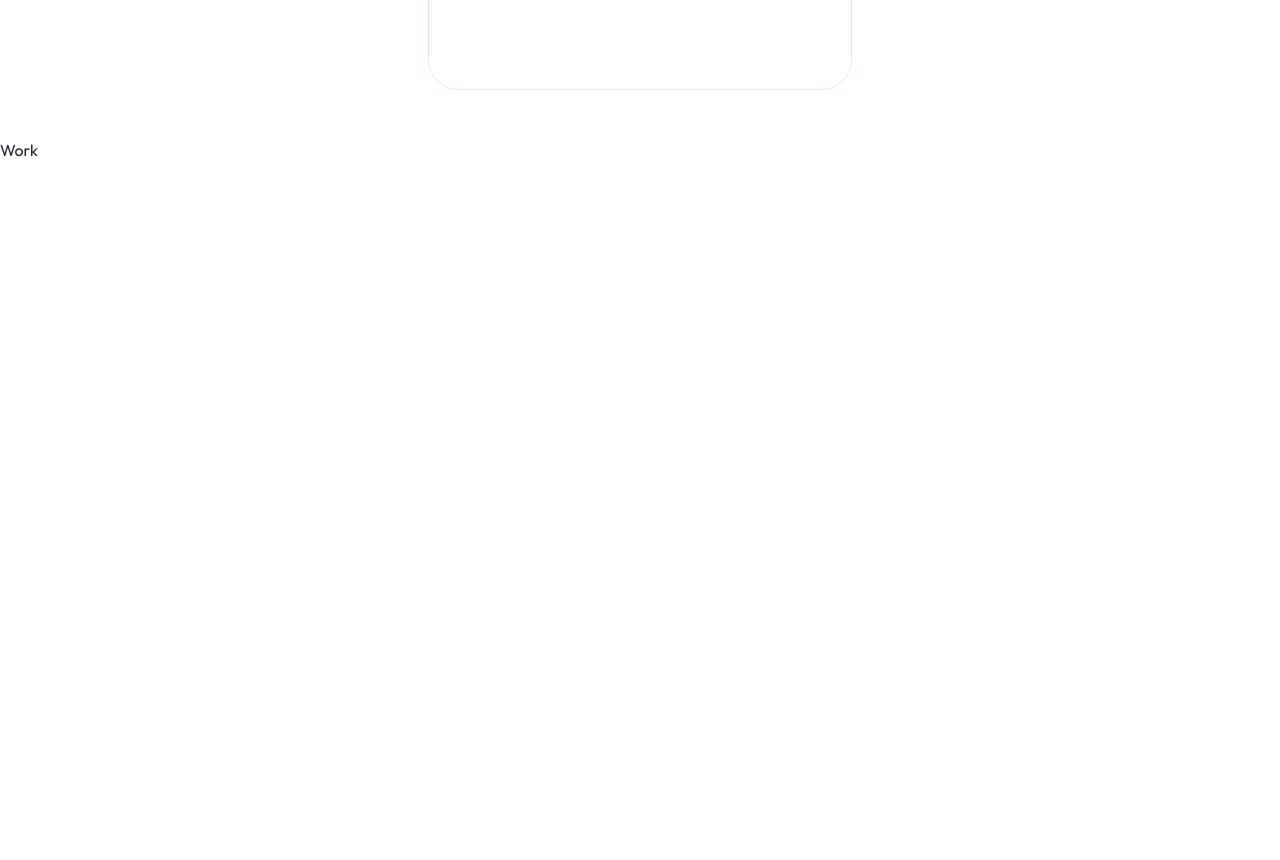
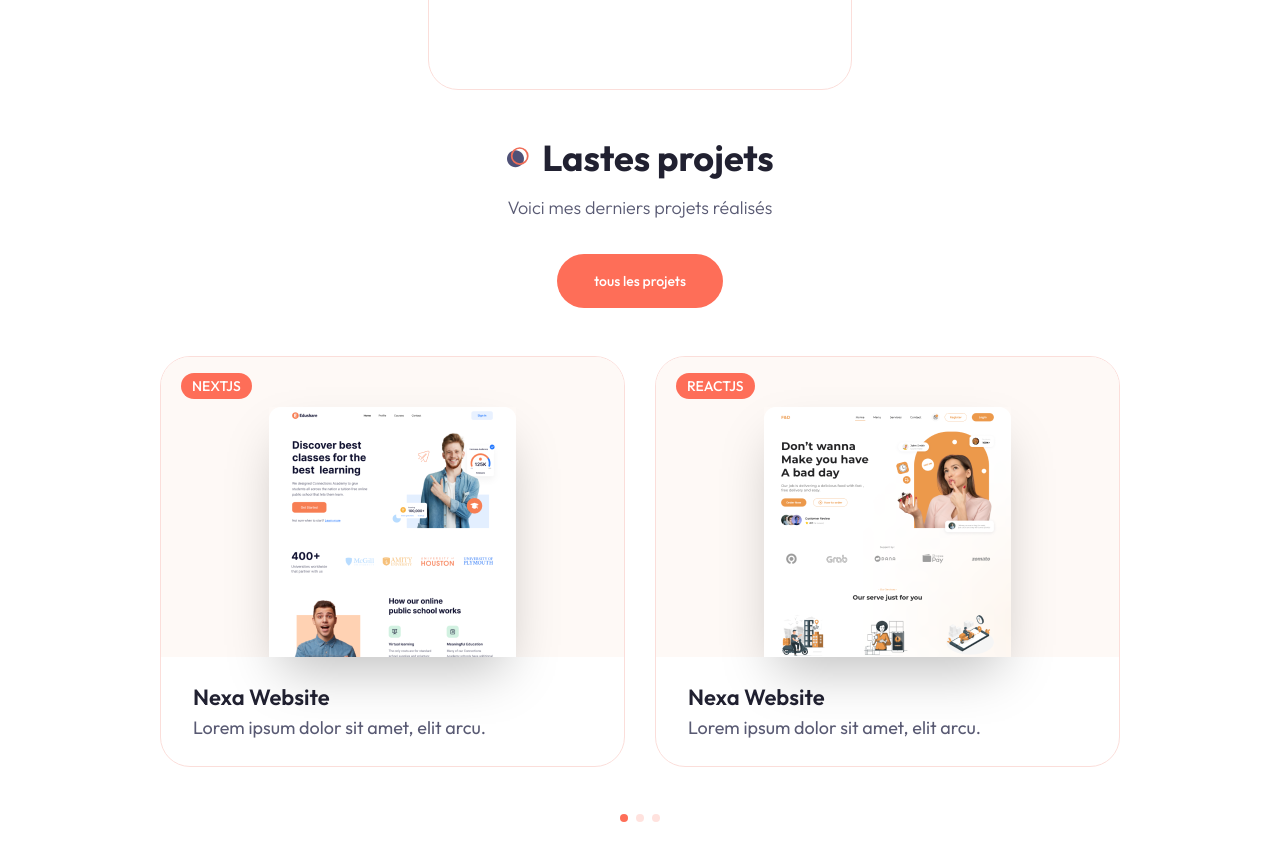
Before and after one commit to Ambrosioc/portfolio-next, a Next.js app: page / in a window 1280 px wide. Shown: the part 2660-3520 px from the top of the page. Built offline with nearby package versions, Linux system fonts and the light colour scheme.

Commit message:
finish Work and ProdjetCard components

```diff
--- a/app/globals.css
+++ b/app/globals.css
@@ -87,3 +87,10 @@
 .badge {
 	@apply z-10 w-[200px] h-[68px] bg-white dark:backdrop-blur-[44px] shadow-2xl p-4 rounded-[10px] flex items-center gap-x-4;
 }
+
+/* swiper bullet style  */
+.swiper-horizontal > .section-pagination-bullets .swiper-pagination-bullet,
+.swiper-pagination-horizontal.swiper-pagination-bullets
+	.swiper-pagination-bullet {
+	@apply bg-primary;
+}
--- /dev/null
+++ b/components/ProjectCard.jsx
@@ -0,0 +1,47 @@
+import Link from "next/link";
+import Image from "next/image";
+import { Card, CardHeader } from "./ui/card";
+import { Badge } from "./ui/badge";
+import { Github, Link2Icon } from "lucide-react";
+
+const ProjectCard = ({ project }) => {
+	return (
+		<Card className="group overflow-hidden relative">
+			<CardHeader className="p-0">
+				{/* image */}
+				<div className="relative w-full h-[300px] flex items-center justify-center bg-tertiary dark:bg-secondary/40 xl:bg-work_project_bg_light xl:dark:bg-work_project_bg_dark xl:bg-[110%]">
+					<Image
+						src={project.image}
+						alt={project.name}
+						width={247}
+						height={250}
+						className="absolute bottom-0 shadow-2xl"
+						priority
+					/>
+					{/* btns */}
+					<div className="flex gap-x-2">
+						<Link
+							href={project.link}
+							className=" bg-secondary w-[54px] h-[54px] rounded-full flex justify-center items-center scale-0 opacity-0 group-hover:scale-100 group-hover:opacity-100 transition-all duration-200 ">
+							<Link2Icon className="text-white" />
+						</Link>
+						<Link
+							href={project.link}
+							className=" bg-secondary w-[54px] h-[54px] rounded-full flex justify-center items-center scale-0 opacity-0 group-hover:scale-100 group-hover:opacity-100 transition-all duration-200 ">
+							<Github className="text-white" />
+						</Link>
+					</div>
+				</div>
+			</CardHeader>
+			<div className="h-full px-8 py-6">
+				<Badge className="uppercase text-sm font-medium mb-2 absolute top-4 left-5">
+					{project.category}
+				</Badge>
+				<h4 className="h4 mb1">{project.name}</h4>
+				<p className="text-muted-foreground text-lg">{project.description}</p>
+			</div>
+		</Card>
+	);
+};
+
+export default ProjectCard;
--- a/components/Work.jsx
+++ b/components/Work.jsx
@@ -1,5 +1,86 @@
+"use client";
+import Link from "next/link";
+import { Button } from "./ui/button";
+import "swiper/css";
+import "swiper/css/pagination";
+import { Pagination } from "swiper/modules";
+import ProjectCard from "./ProjectCard";
+import { Swiper, SwiperSlide } from "swiper/react";
+
+const projectData = [
+	{
+		image: "/work/1.png",
+		category: "NextJs",
+		name: "Nexa Website",
+		description: "Lorem ipsum dolor sit amet, elit arcu.",
+		link: "/",
+		github: "/",
+	},
+	{
+		image: "/work/2.png",
+		category: "ReactJs",
+		name: "Nexa Website",
+		description: "Lorem ipsum dolor sit amet, elit arcu.",
+		link: "/",
+		github: "/",
+	},
+	{
+		image: "/work/3.png",
+		category: "FullStack",
+		name: "Nexa Website",
+		description: "Lorem ipsum dolor sit amet, elit arcu.",
+		link: "/",
+		github: "/",
+	},
+	{
+		image: "/work/4.png",
+		category: "Symfony",
+		name: "Nexa Website",
+		description:
+			"Lorem ipsum dolor sit amet, consectetur adipiscing elit. Sed euismod, elit arcu.",
+		link: "/",
+		github: "/",
+	},
+];
+
 const Work = () => {
-	return <div>Work</div>;
+	return (
+		<section className="relative mb-12 xl:mb-48">
+			<div className="container mx-auto">
+				{/* text */}
+				<div className="max-w-[400px] mx-auto xl:mx-0 text center xl:text-left mb-12 xl:h-[400px] flex flex-col justify-center items-center xl:items-start">
+					<h2 className="section-title mb-4">Lastes projets</h2>
+					<p className="subtitle mb-8">Voici mes derniers projets réalisés</p>
+					<Link href={"/projects"}>
+						<Button>tous les projets</Button>
+					</Link>
+				</div>
+				{/* slider */}
+				<div className="xl:max-w-[1000px] xl:absolute right-0 top-0">
+					<Swiper
+						className="h-[480px]"
+						slidesPerView={1}
+						breakpoints={{
+							640: {
+								slidesPerView: 2,
+							},
+						}}
+						modules={[Pagination]}
+						spaceBetween={30}
+						pagination={{
+							clickable: true,
+						}}>
+						{/* show only the first 4 projects for the slider*/}
+						{projectData.slice(0, 4).map((project, index) => (
+							<SwiperSlide key={index}>
+								<ProjectCard project={project} />
+							</SwiperSlide>
+						))}
+					</Swiper>
+				</div>
+			</div>
+		</section>
+	);
 };
 
 export default Work;
--- a/tailwind.config.js
+++ b/tailwind.config.js
@@ -87,6 +87,8 @@ module.exports = {
 				about_shape_dark: "url(/about/shape-dark.svg)",
 				dots_light: "url(/dots-light.svg)",
 				dots_dark: "url(/dots-dark.svg)",
+				work_project_bg_light: "url(/work/project-bg-light.png)",
+				work_project_bg_dark: "url(/work/project-bg-dark.png)",
 			},
 		},
 	},
```
